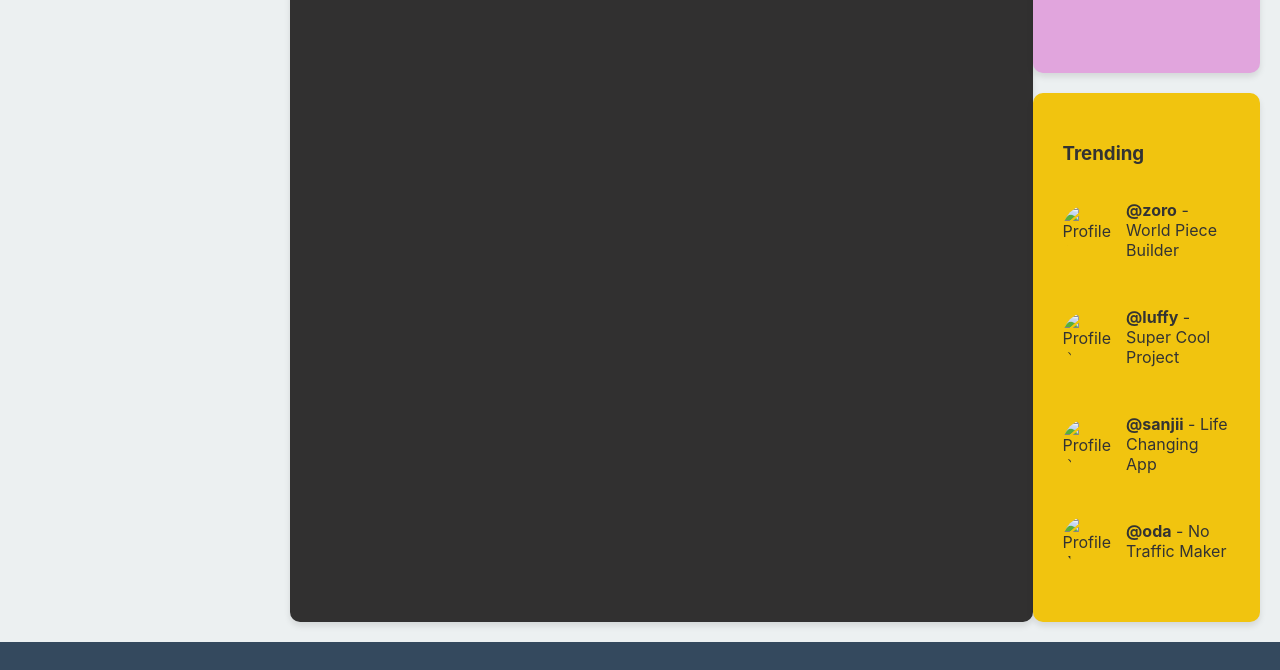
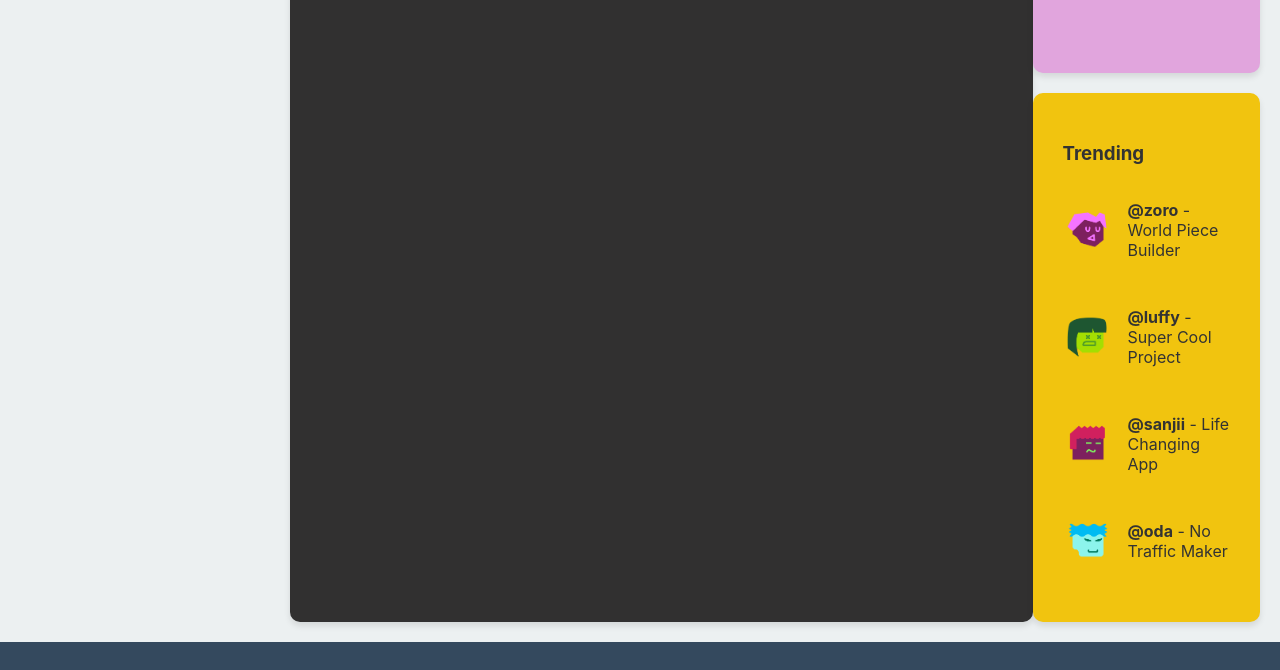
Before and after one commit to rasool321/Admin-Dashboard, a plain HTML site: page index.html in a window 1280 px wide. Shown: the part 1675-2345 px from the top of the page. Drawn offline with Linux system fonts and the light colour scheme; a web font is replaced by a local one.

Commit message:
Update index.html

```diff
--- a/index.html
+++ b/index.html
@@ -157,19 +157,19 @@
             <div class="trending">
                 <h3>Trending</h3>
                 <div class="trend">
-                    <img src="1.png" alt="Profile 1" class="profile-pic">
+                    <img src="./images/1.png" alt="Profile 1" class="profile-pic">
                     <p><strong>@zoro</strong> - World Piece Builder</p>
                 </div>
                 <div class="trend">
-                    <img src="2.png" alt="Profile 2" class="profile-pic">
+                    <img src="./images/2.png" alt="Profile 2" class="profile-pic">
                     <p><strong>@luffy</strong> - Super Cool Project</p>
                 </div>
                 <div class="trend">
-                    <img src="3.png" alt="Profile 3" class="profile-pic">
+                    <img src="./images/3.png" alt="Profile 3" class="profile-pic">
                     <p><strong>@sanjii</strong> - Life Changing App</p>
                 </div>
                 <div class="trend">
-                    <img src="4.png" alt="Profile 4" class="profile-pic">
+                    <img src="./images/4.png" alt="Profile 4" class="profile-pic">
                     <p><strong>@oda</strong> - No Traffic Maker</p>
                 </div>
             </div>
```
